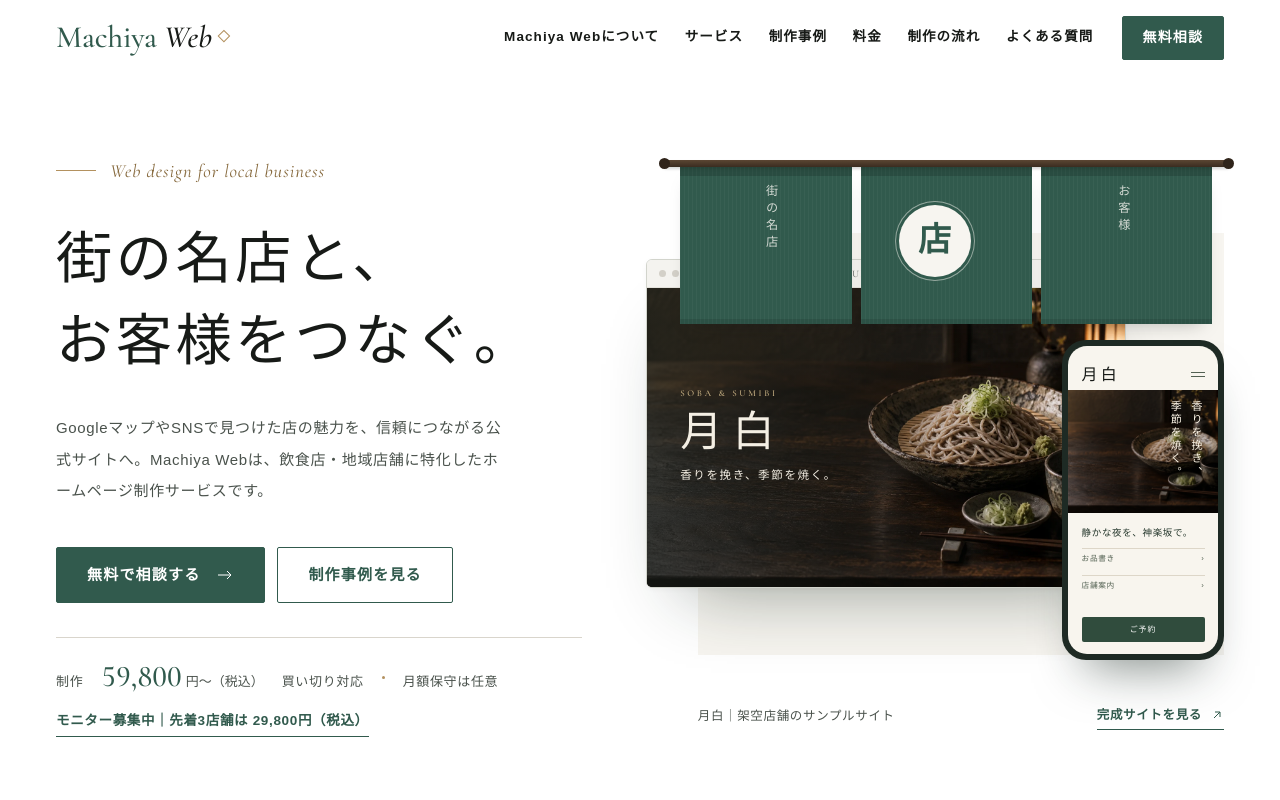
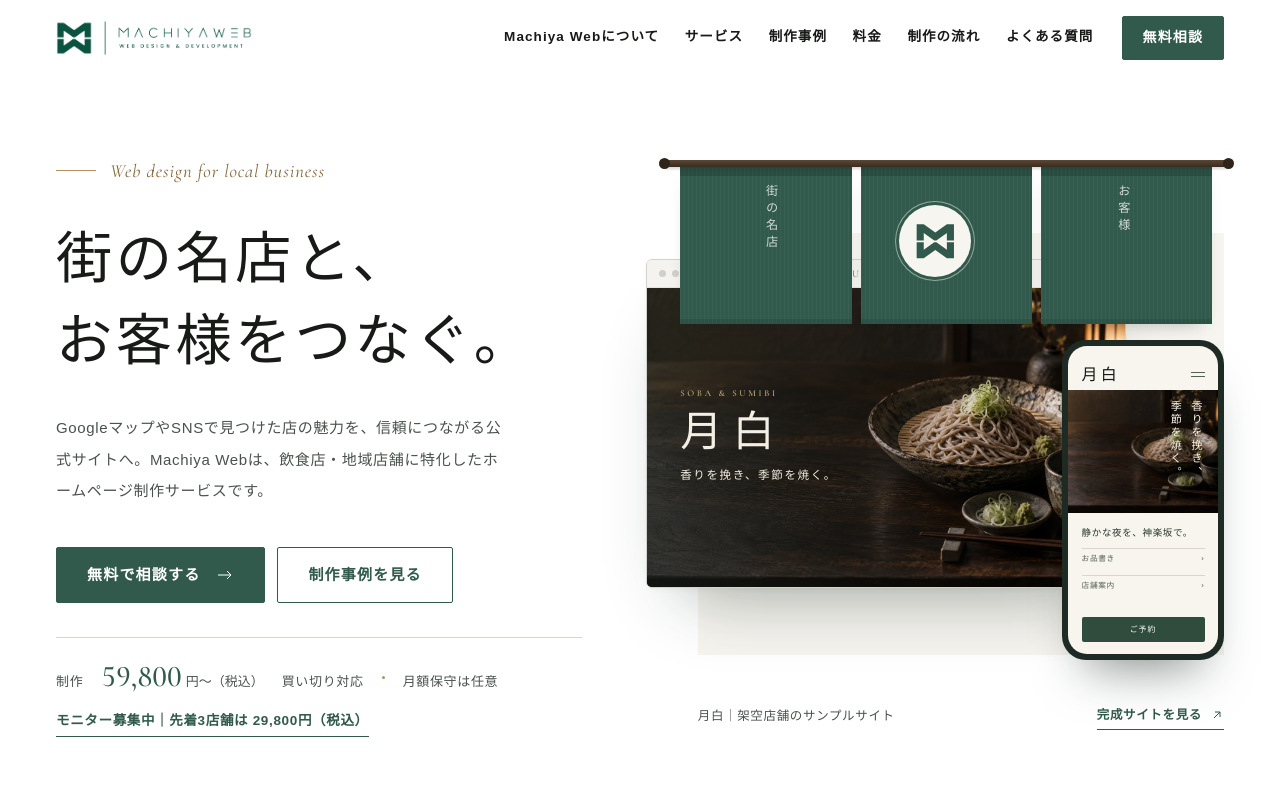
Before and after one commit to ksaigoui-lang/MachiyaWeb, a plain HTML site: page index.html in a window 1280 px wide. Shown: the top 800 px of the page. Drawn offline with nearby package versions, Linux system fonts and the light colour scheme; a web font is replaced by a local one.

Commit message:
公式ロゴをヘッダー・フッターに追加＆暖簾の紋章をMWマークに変更

```diff
--- a/index.html
+++ b/index.html
@@ -312,9 +312,8 @@ button{background:none;border:0;cursor:pointer;padding:0}
 .header.is-solid{background:rgba(247,245,240,.86);-webkit-backdrop-filter:saturate(1.3) blur(14px);backdrop-filter:saturate(1.3) blur(14px);border-bottom-color:var(--line)}
 .header__in{height:100%;display:flex;align-items:center;justify-content:space-between;gap:24px}
 
-.logo{display:inline-flex;align-items:baseline;gap:1px;font-family:var(--latin);font-size:31px;font-weight:500;line-height:1;letter-spacing:-.005em;color:var(--green)}
-.logo i{font-style:italic;color:var(--ink);margin-left:.2em}
-.logo__mark{width:9px;height:9px;margin-left:5px;border:1px solid var(--gold);transform:rotate(45deg) translateY(-2px);align-self:center}
+.logo{display:inline-flex;align-items:center;min-height:44px}
+.logo img{display:block;height:36px;width:auto}
 
 .nav{display:flex;align-items:center;gap:clamp(18px,2.2vw,34px)}
 .nav__list{display:flex;gap:clamp(16px,2vw,30px)}
@@ -368,7 +367,8 @@ button{background:none;border:0;cursor:pointer;padding:0}
 
 .noren{position:absolute;z-index:5;top:4px;left:6%;right:2%;bottom:0;display:grid;grid-template-columns:repeat(3,1fr);gap:1.6%;pointer-events:none}
 .noren__p{align-self:start;height:31%;transform-origin:50% 0;background-color:var(--green);background-image:linear-gradient(rgba(0,0,0,.16),rgba(0,0,0,.16)),repeating-linear-gradient(90deg,rgba(255,255,255,.035) 0 1px,transparent 1px 4px);background-size:100% 12px,100% 100%;background-repeat:no-repeat,repeat;box-shadow:inset 0 -5px 0 rgba(0,0,0,.1),0 10px 18px -12px rgba(23,26,23,.35)}
-.noren__mon{position:absolute;z-index:6;left:50%;top:15.5%;width:clamp(52px,6vw,72px);aspect-ratio:1;transform:translate(-50%,-50%);border-radius:50%;background:var(--paper);color:var(--green);display:flex;align-items:center;justify-content:center;font-family:var(--serif);font-weight:600;font-size:clamp(24px,2.7vw,33px);line-height:1;box-shadow:0 0 0 3px var(--green),0 0 0 4px rgba(247,245,240,.5)}
+.noren__mon{position:absolute;z-index:6;left:50%;top:15.5%;width:clamp(52px,6vw,72px);aspect-ratio:1;transform:translate(-50%,-50%);border-radius:50%;background:var(--paper);color:var(--green);display:flex;align-items:center;justify-content:center;box-shadow:0 0 0 3px var(--green),0 0 0 4px rgba(247,245,240,.5)}
+.noren__mon svg{width:62%;height:62%;display:block}
 .noren__word{white-space:nowrap;position:absolute;z-index:6;top:4.5%;writing-mode:vertical-rl;font-family:var(--serif);font-size:clamp(10px,.95vw,12.5px);letter-spacing:.4em;color:rgba(247,245,240,.82)}
 .noren__word--l{left:calc(6% + 13.5%)}
 .noren__word--r{right:calc(2% + 13.5%)}
@@ -787,7 +787,7 @@ details[open]>summary .pm::after{opacity:0}
 ===================================================================== */
 .footer{background:var(--paper);padding:clamp(64px,8vw,104px) 0 calc(32px + env(safe-area-inset-bottom))}
 .footer__top{display:grid;grid-template-columns:minmax(0,1fr) auto;gap:48px;align-items:start}
-.footer .logo{font-size:40px}
+.footer .logo img{height:44px}
 .footer__tag{margin-top:16px;font-family:var(--serif);font-size:15px;letter-spacing:.1em}
 .footer__nav{display:grid;grid-template-columns:repeat(2,auto);gap:4px 56px}
 .footer__nav a{display:inline-flex;min-height:40px;align-items:center;font-size:14px;color:var(--ink-2);transition:color .3s}
@@ -835,7 +835,8 @@ html:not(.js) .burger{display:none!important}
 @media (max-width:640px){
   :root{--header:64px}
   body{font-size:15.5px;line-height:1.9}
-  .logo{font-size:27px}
+  .logo img{height:30px}
+  .footer .logo img{height:36px}
   .hero{padding-top:calc(var(--header) + 32px);padding-bottom:56px}
   .hero__title{font-size:clamp(30px,8.6vw,40px)}
   .hero__en{margin-bottom:22px;font-size:16px}
@@ -921,7 +922,7 @@ html:not(.js) .burger{display:none!important}
 ===================================================================== -->
 <header class="header" id="header">
   <div class="wrap header__in">
-    <a class="logo" href="#top" aria-label="Machiya Web トップへ">Machiya<i>Web</i><span class="logo__mark" aria-hidden="true"></span></a>
+    <a class="logo" href="#top" aria-label="Machiya Web トップへ"><img src="images/logo.png" alt="Machiya Web" width="927" height="170"></a>
     <nav class="nav" aria-label="メインナビゲーション">
       <ul class="nav__list">
         <li><a href="#about">Machiya Webについて</a></li>
@@ -1013,7 +1014,7 @@ html:not(.js) .burger{display:none!important}
           <span class="noren__p"></span>
         </div>
         <span class="noren__word noren__word--l">街の名店</span>
-        <span class="noren__mon">店</span>
+        <span class="noren__mon"><svg viewBox="60 80 392 352" fill="currentColor" aria-hidden="true"><path d="M92.16,106.91 L154.42,106.91 L256.00,179.00 L357.58,106.91 L419.84,106.91 L419.84,247.81 L357.58,247.81 L357.58,182.27 L265.24,247.81 L246.76,247.81 L154.42,182.27 L154.42,247.81 L92.16,247.81 Z M92.16,405.09 L154.42,405.09 L256.00,333.00 L357.58,405.09 L419.84,405.09 L419.84,264.19 L357.58,264.19 L357.58,329.73 L265.24,264.19 L246.76,264.19 L154.42,329.73 L154.42,264.19 L92.16,264.19 Z"/></svg></span>
         <span class="noren__word noren__word--r">お客様</span>
         <div class="stage__rod"></div>
       </div>
@@ -1611,7 +1612,7 @@ html:not(.js) .burger{display:none!important}
   <div class="wrap">
     <div class="footer__top">
       <div>
-        <a class="logo" href="#top" aria-label="Machiya Web トップへ">Machiya<i>Web</i><span class="logo__mark" aria-hidden="true"></span></a>
+        <a class="logo" href="#top" aria-label="Machiya Web トップへ"><img src="images/logo.png" alt="Machiya Web" width="927" height="170"></a>
         <p class="footer__tag">街の名店と、お客様をつなぐ。</p>
       </div>
       <nav class="footer__nav" aria-label="フッターナビゲーション">
```
Also changed, not shown: images/logo.png (added).
